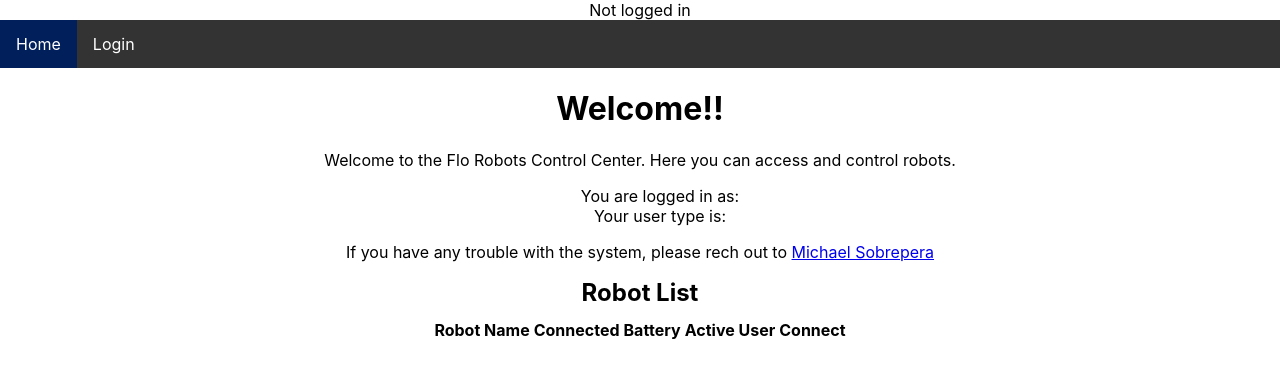
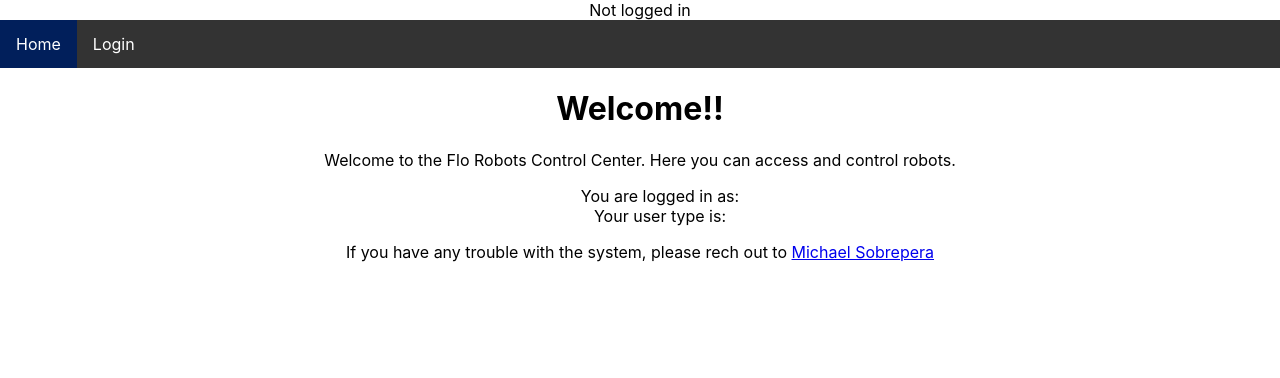
Before and after one commit to Rehab-Robotics-Lab/FloSystem, a React (Create React App) app in the folder flo_web/web_app/: page / in a window 1280 px wide. Shown: the top 378 px of the page. Built offline with nearby package versions, Linux system fonts and the light colour scheme; no server answers; what honeybadger-js would draw is missing.

Commit message:
prevent robot list form trying to load when no one is logged in

```diff
--- a/flo_web/web_app/src/components/home.tsx
+++ b/flo_web/web_app/src/components/home.tsx
@@ -25,7 +25,7 @@ const Home: React.FunctionComponent<HomeProps> = ({ userName, userType }) => {
         </p>
       </div>
 
-      <Robots />
+      {userName && <Robots />}
     </div>
   );
 };
```
